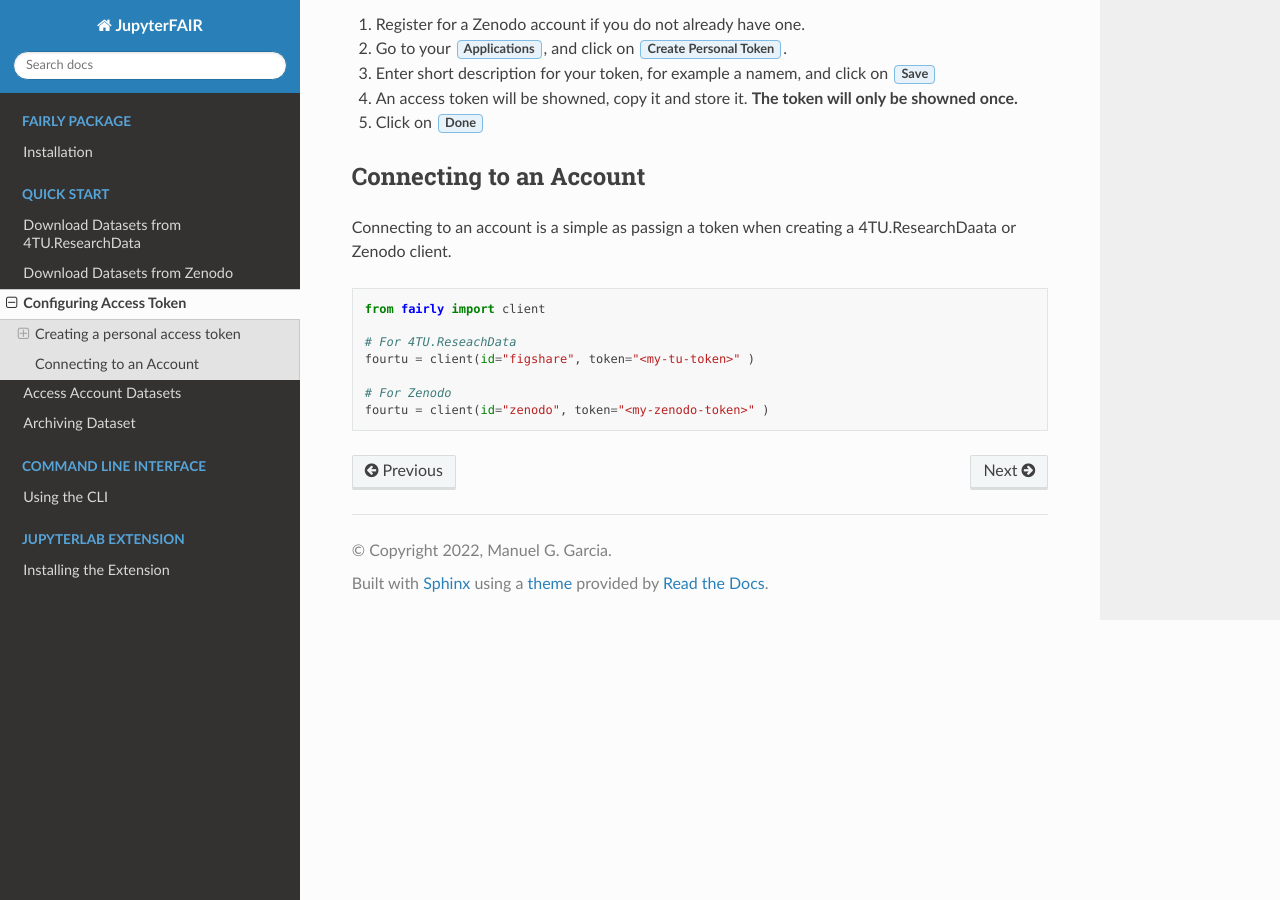
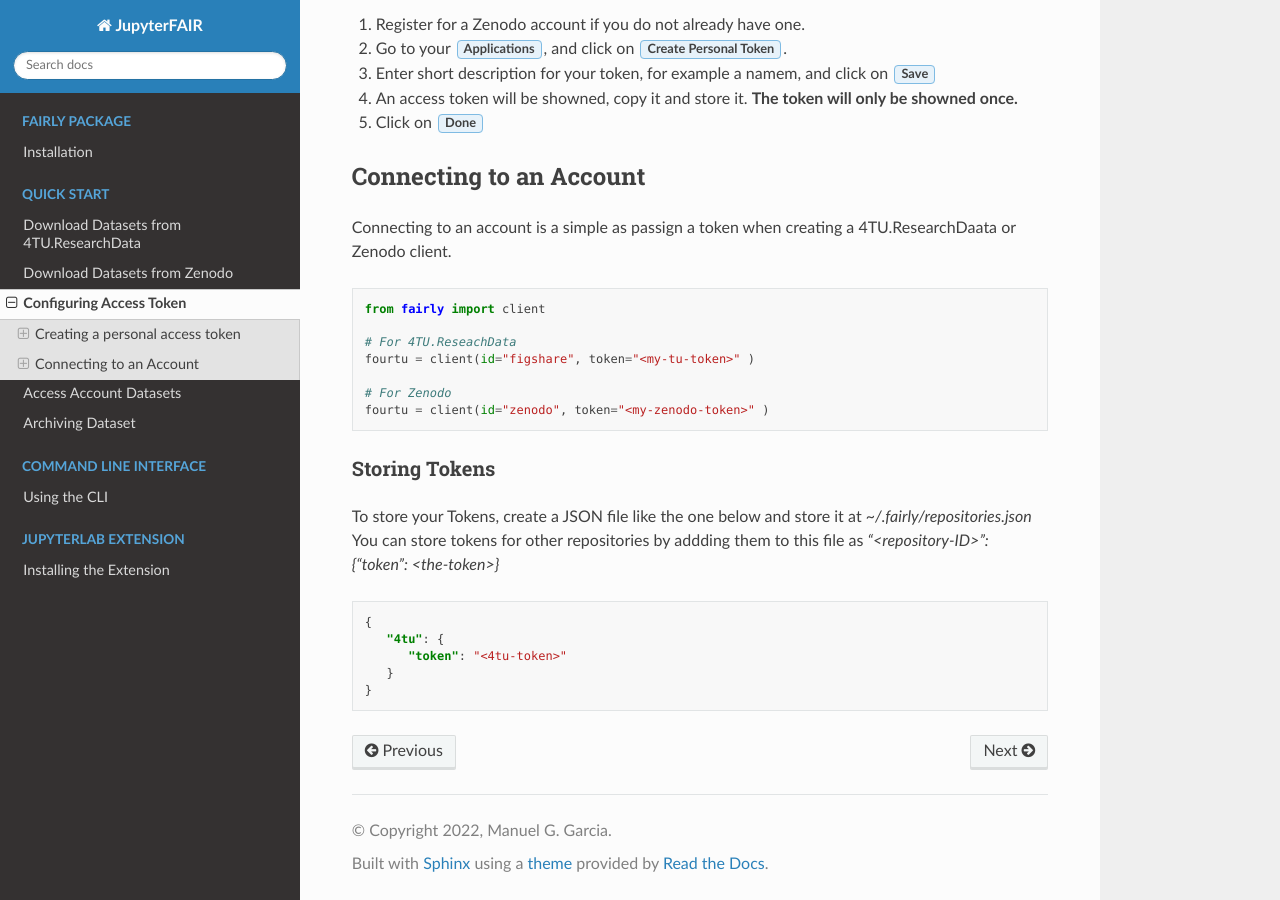
Before and after one commit to ITC-CRIB/jupyter-fairly, a Sphinx documentation site: the page built from docs/package/account-token.rst, in a window 1280 px wide and 900 px high, scrolled down 643 px. Built offline with Sphinx 7.4.7 and the Read the Docs theme 2.0.0, drawn with Linux system fonts in a browser that asks for light colours.

Commit message:
update tutorial

```diff
--- a/docs/package/account-token.rst
+++ b/docs/package/account-token.rst
@@ -46,3 +46,16 @@ Connecting to an account is a simple as passign a token when creating a 4TU.Rese
 
    # For Zenodo
    fourtu = client(id="zenodo", token="<my-zenodo-token>" )
+
+Storing Tokens
+--------------------
+
+To store your Tokens, create a JSON file like the one below and store it at `~/.fairly/repositories.json` You can store tokens for other repositories by addding them to this file as `"<repository-ID>": {"token": <the-token>}`
+
+.. code-block:: json
+
+   {
+      "4tu": {
+         "token": "<4tu-token>"
+      }
+   }
```
Also changed, not shown: docs/package/account-datasets.ipynb, docs/package/archiving-datasets.ipynb, docs/package/demo-4tu.ipynb, docs/package/demo-zenodo.ipynb.
